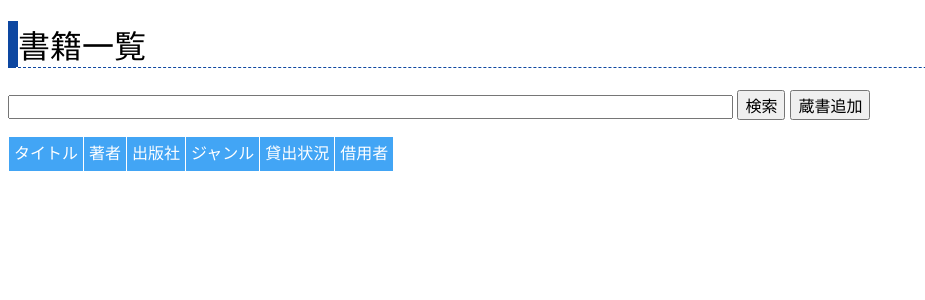
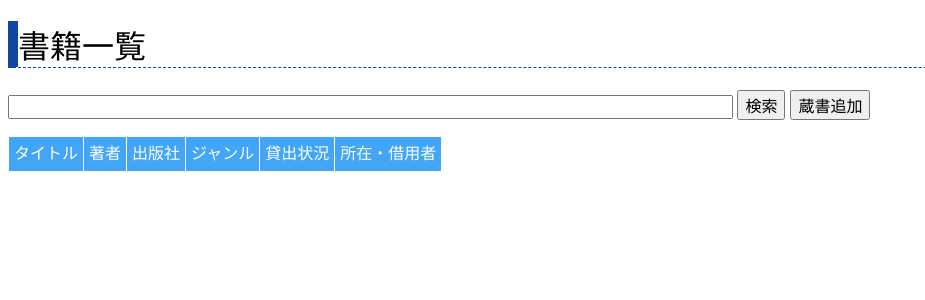
Before and after one commit to lc-tut/book-lib-manager, a PHP site: page / in a window 1280 px wide. Shown: the top 300 px of the page, without its empty margins (0-925 px from the left). Run offline with PHP 8.4, Linux system fonts and the light colour scheme; data that the repository does not hold is empty.

Commit message:
fix 11/29 17:53

```diff
--- a/index.php
+++ b/index.php
@@ -50,7 +50,7 @@
           <th>出版社</th>
           <th>ジャンル</th>
           <th>貸出状況</th>
-          <th>借用者</th>
+          <th>所在・借用者</th>
         </tr>
       </thead>
       <tbody>
--- a/search.php
+++ b/search.php
@@ -26,7 +26,7 @@
       try{
         if(empty($_GET['keyword'])) throw new Exception("検索キーワードが入力されていません");
         $char = $_GET['keyword'];
-        $sql = "SELECT * FROM books WHERE title LIKE '%$char%' or author LIKE '%$char%' or publisher LIKE '%$char%' or genre LIKE '%$char%' or loan LIKE '%$char%' or borrower LIKE '%$char%'";
+        $sql = "SELECT * FROM books WHERE title LIKE '%$char%' or author LIKE '%$char%' or publisher LIKE '%$char%' or genre LIKE '%$char%' or status LIKE '%$char%' or borrower LIKE '%$char%'";
         $stmh = $db->prepare($sql);
         $stmh->execute();
       }catch(Exception $Exception){
```
